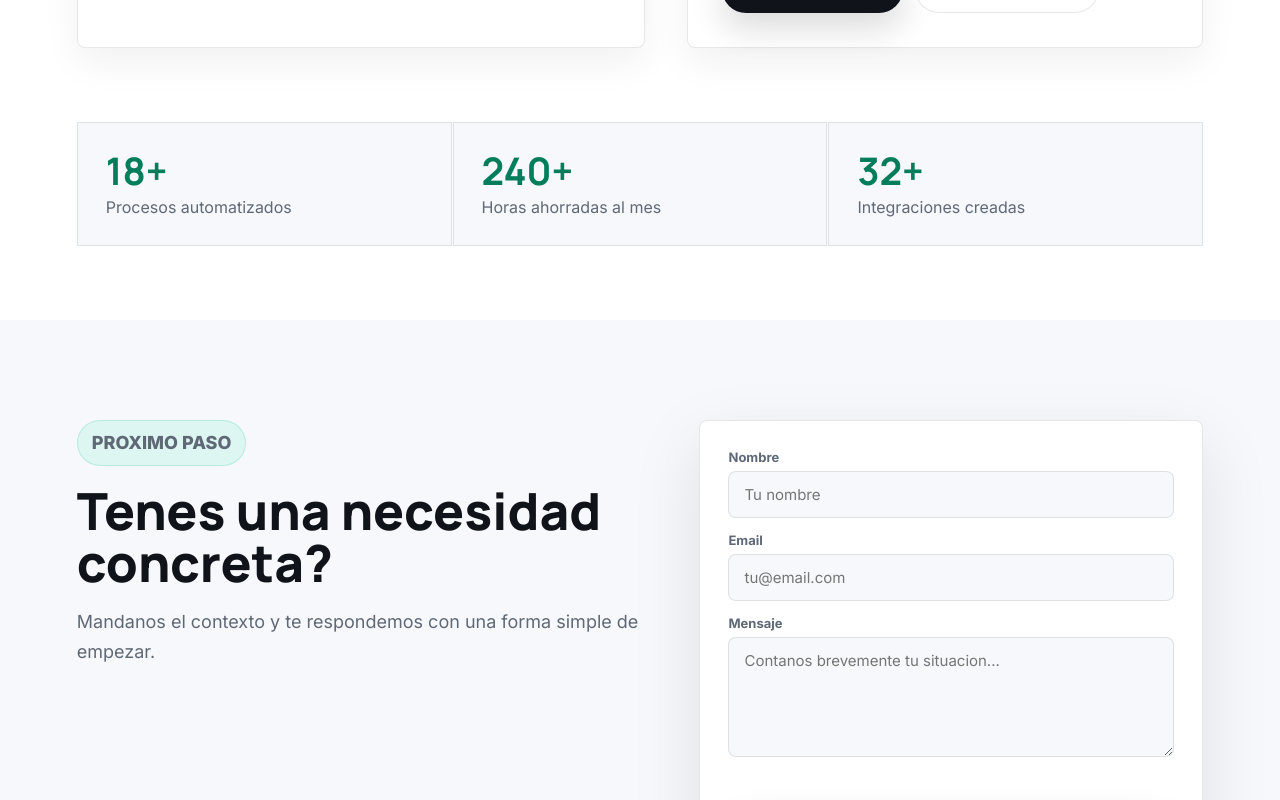
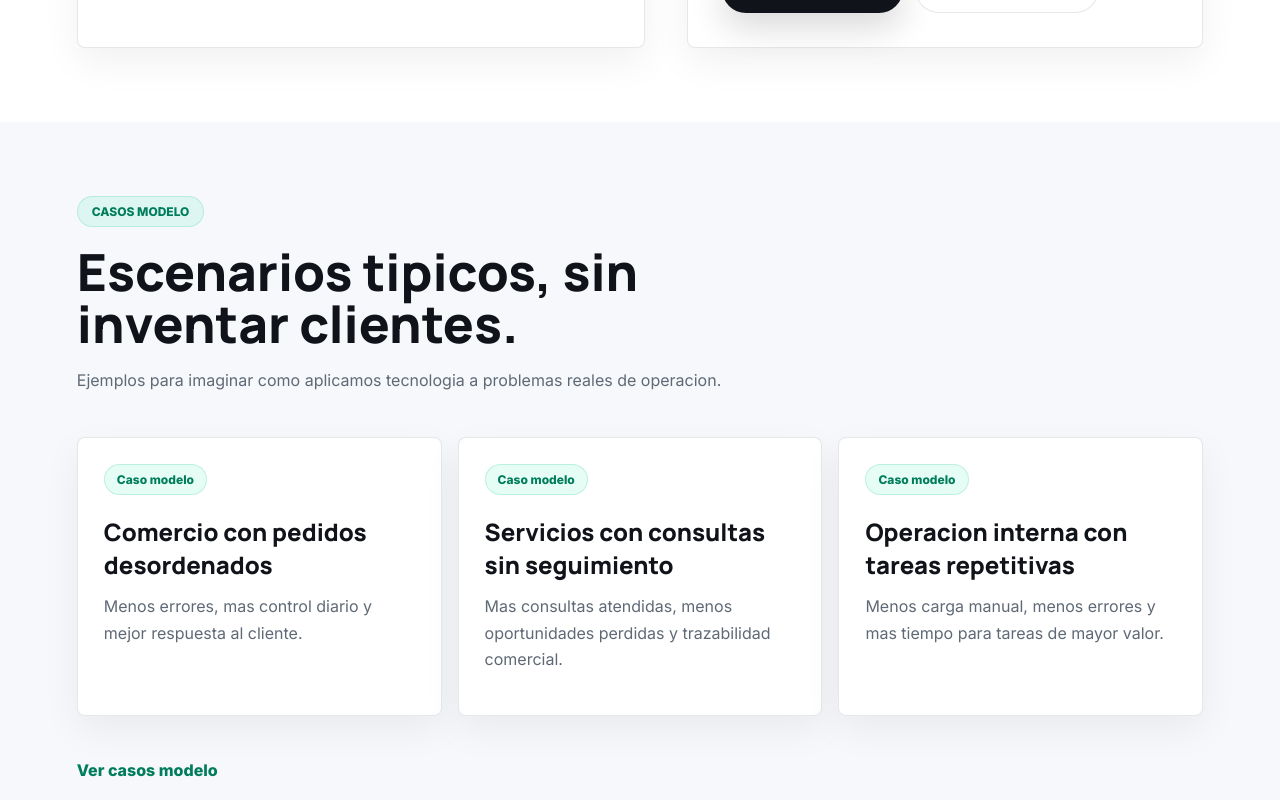
Before and after one commit to LucasT27/NexoLT, a Next.js app: page / in a window 1280 px wide. Shown: the part 1320-2120 px from the top of the page. Built offline with nearby package versions, Linux system fonts and the light colour scheme.

Commit message:
feat: add model solution cases

```diff
--- a/src/app/data.ts
+++ b/src/app/data.ts
@@ -196,6 +196,36 @@ export const projects = [
   ['Bot / IA', 'Proyecto Bot / IA', 'Asistente interno para clasificar consultas y derivar casos con contexto.']
 ] as const;
 
+export const modelCases = [
+  {
+    type: 'Caso modelo',
+    title: 'Comercio con pedidos desordenados',
+    problem: 'Pedidos por WhatsApp, stock en planillas y estados poco claros para saber que falta preparar o entregar.',
+    solution: 'Panel interno para registrar pedidos, consultar stock, cambiar estados y centralizar el seguimiento.',
+    flow: ['Consulta', 'Pedido', 'Preparacion', 'Entrega', 'Reporte'],
+    outcome: 'Menos errores, mas control diario y mejor respuesta al cliente.',
+    components: ['Panel de pedidos', 'Stock', 'Clientes', 'Estados', 'Reportes']
+  },
+  {
+    type: 'Caso modelo',
+    title: 'Servicios con consultas sin seguimiento',
+    problem: 'Consultas que llegan por web, Instagram o WhatsApp y quedan sin responsable, prioridad ni estado visible.',
+    solution: 'Formulario conectado a un tablero de leads con estados, responsable, recordatorios y fuente de origen.',
+    flow: ['Consulta', 'Clasificacion', 'Asignacion', 'Seguimiento', 'Cierre'],
+    outcome: 'Mas consultas atendidas, menos oportunidades perdidas y trazabilidad comercial.',
+    components: ['Formulario', 'Tablero de leads', 'Recordatorios', 'Notificaciones', 'Metricas']
+  },
+  {
+    type: 'Caso modelo',
+    title: 'Operacion interna con tareas repetitivas',
+    problem: 'El equipo copia datos entre planillas, mails y sistemas, generando demoras y errores faciles de evitar.',
+    solution: 'Automatizacion que recibe datos, valida campos, actualiza una base y dispara avisos al equipo correcto.',
+    flow: ['Entrada de datos', 'Validacion', 'Actualizacion', 'Aviso', 'Auditoria'],
+    outcome: 'Menos carga manual, menos errores y mas tiempo para tareas de mayor valor.',
+    components: ['Automatizacion', 'Base de datos', 'Validaciones', 'Alertas', 'Historial']
+  }
+] as const;
+
 export const implementationSteps = [
   {
     number: '01',
--- a/src/app/globals.css
+++ b/src/app/globals.css
@@ -371,6 +371,96 @@ h3 {
   color: var(--muted);
 }
 
+.model-preview {
+  display: grid;
+  gap: 28px;
+  padding: 74px 6vw;
+  background: var(--soft);
+}
+
+.model-preview > div:first-child {
+  max-width: 760px;
+}
+
+.model-preview > div:first-child p:not(.eyebrow),
+.model-preview-grid p,
+.model-case-grid p {
+  color: var(--muted);
+  line-height: 1.65;
+}
+
+.model-preview-grid {
+  display: grid;
+  grid-template-columns: repeat(3, minmax(0, 1fr));
+  gap: 16px;
+}
+
+.model-preview-grid article,
+.model-case-grid article {
+  border: 1px solid var(--border);
+  border-radius: 8px;
+  background: #fff;
+  box-shadow: 0 14px 38px rgba(16, 19, 25, 0.06);
+}
+
+.model-preview-grid article {
+  padding: 26px;
+}
+
+.model-preview-grid span,
+.model-case-grid > article > span {
+  display: inline-flex;
+  margin-bottom: 20px;
+  padding: 7px 12px;
+  border: 1px solid rgba(0, 184, 122, 0.18);
+  border-radius: 999px;
+  background: rgba(0, 229, 160, 0.1);
+  color: #007d5b;
+  font-size: 12px;
+  font-weight: 800;
+}
+
+.model-case-grid {
+  display: grid;
+  gap: 18px;
+  padding: 0 6vw 100px;
+}
+
+.model-case-grid article {
+  display: grid;
+  gap: 18px;
+  padding: 30px;
+}
+
+.case-block strong {
+  display: block;
+  margin-bottom: 6px;
+}
+
+.case-flow {
+  display: flex;
+  flex-wrap: wrap;
+  gap: 8px;
+}
+
+.case-flow span {
+  padding: 9px 12px;
+  border-radius: 999px;
+  background: var(--soft);
+  color: var(--ink);
+  font-size: 13px;
+  font-weight: 800;
+}
+
+.pill-list.compact {
+  margin-top: 0;
+}
+
+.pill-list.compact span {
+  padding: 8px 12px;
+  font-size: 13px;
+}
+
 .stats,
 .card-grid,
 .process-grid,
@@ -629,7 +719,9 @@ h3 {
 }
 
 .page-hero img {
+  display: block;
   width: 100%;
+  max-width: 100%;
   height: auto;
   border: 1px solid var(--border);
   border-radius: 8px;
@@ -918,6 +1010,7 @@ h3 {
 
   .stats,
   .proof-strip,
+  .model-preview-grid,
   .card-grid,
   .process-grid,
   .project-grid,
@@ -969,6 +1062,7 @@ h3 {
 
   .stats,
   .proof-strip,
+  .model-preview-grid,
   .card-grid,
   .process-grid,
   .project-grid,
--- a/src/app/page.tsx
+++ b/src/app/page.tsx
@@ -1,7 +1,7 @@
 import Image from 'next/image';
 import Link from 'next/link';
 import { ContactBand } from './components';
-import { stats } from './data';
+import { modelCases, stats } from './data';
 import { HomeDiagnostic } from './home-diagnostic';
 
 export default function HomePage() {
@@ -43,6 +43,28 @@ export default function HomePage() {
         <HomeDiagnostic />
       </div>
 
+      <section className="model-preview">
+        <div>
+          <p className="eyebrow">Casos modelo</p>
+          <h2>Escenarios tipicos, sin inventar clientes.</h2>
+          <p>
+            Ejemplos para imaginar como aplicamos tecnologia a problemas reales de operacion.
+          </p>
+        </div>
+        <div className="model-preview-grid">
+          {modelCases.map((item) => (
+            <article key={item.title}>
+              <span>{item.type}</span>
+              <h3>{item.title}</h3>
+              <p>{item.outcome}</p>
+            </article>
+          ))}
+        </div>
+        <Link className="text-link" href="/proyectos">
+          Ver casos modelo
+        </Link>
+      </section>
+
       <section className="proof-strip" aria-label="Indicadores de trabajo">
         {stats.slice(0, 3).map(([value, label]) => (
           <article key={label}>
```
Also changed, not shown: src/app/proyectos/page.tsx (+31 -10 lines), 1 other file (tests, documents, lock files or other folders).
